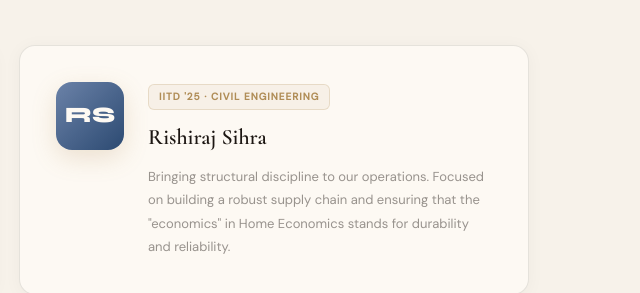
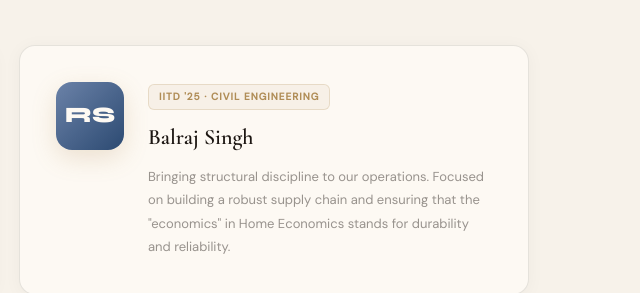
Before and after one commit to homeeconomics2025-droid/home-economics-2025, a plain HTML site: page index.html in a window 1280 px wide. Shown: the part 5563-5856 px from the top of the page, 633-1273 px from the left. Drawn offline with nearby package versions, Linux system fonts and the light colour scheme.

Commit message:
Update index.html

```diff
--- a/index.html
+++ b/index.html
@@ -907,7 +907,7 @@
           <div class="founder-av" style="background:linear-gradient(135deg,#6b82a8,#2c4a72)">RS</div>
           <div>
             <div class="founder-degree">IITD '25 · Civil Engineering</div>
-            <h3>Rishiraj Sihra</h3>
+            <h3>Balraj Singh</h3>
             <p>Bringing structural discipline to our operations. Focused on building a robust supply chain and ensuring that the "economics" in Home Economics stands for durability and reliability.</p>
           </div>
         </div>
```
